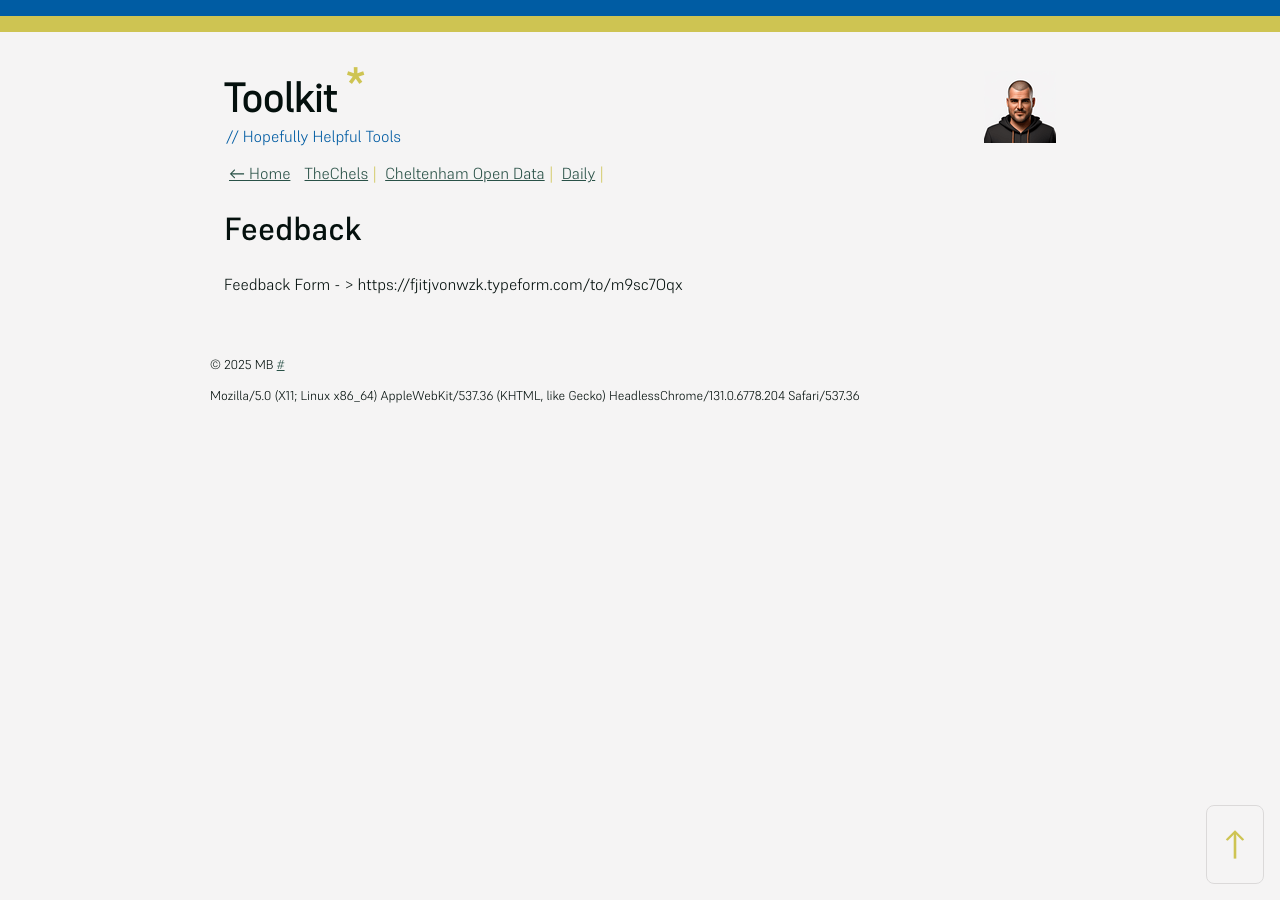
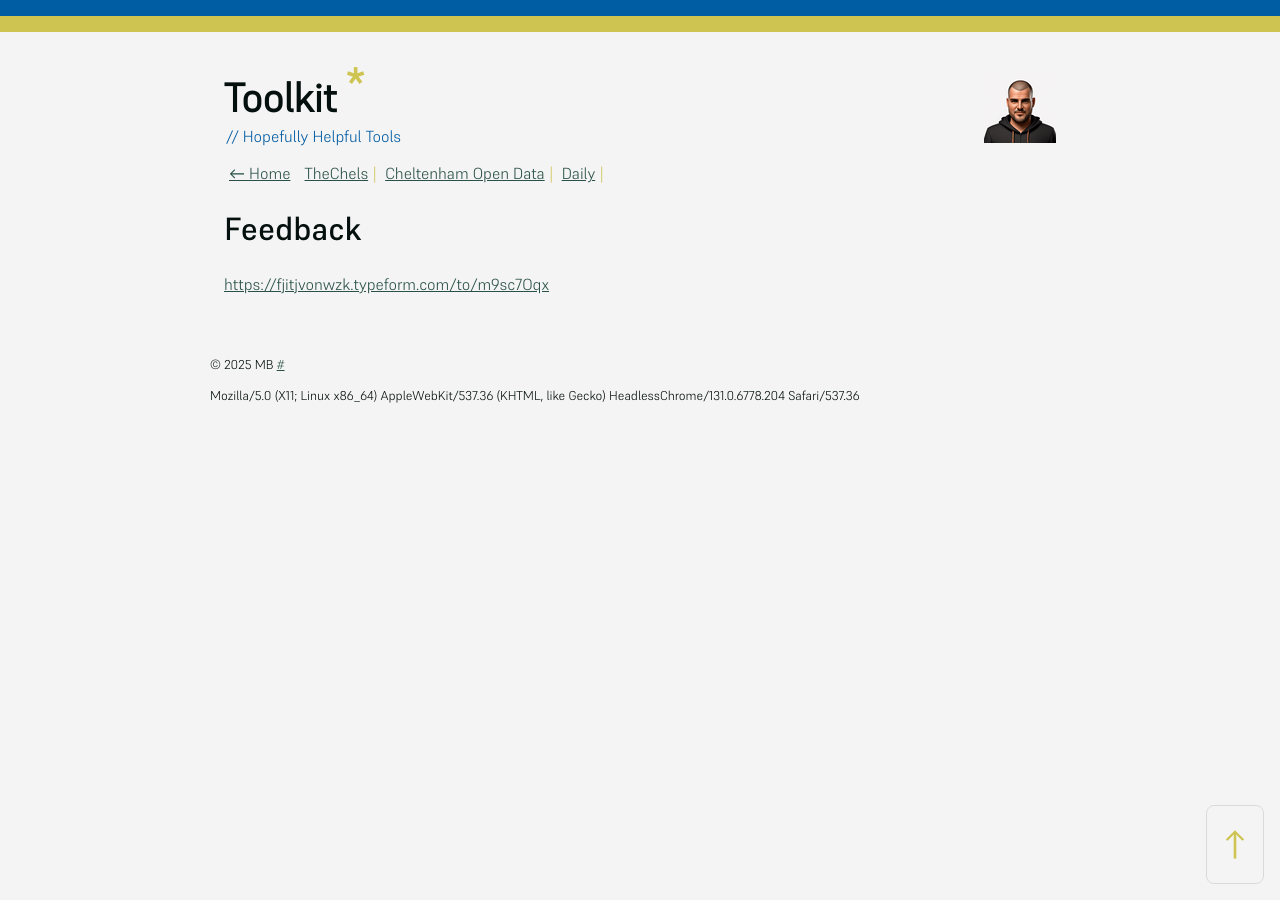
Before and after one commit to mat-0/Tools.TheChels.uk, a Jekyll site: the page built from _pages/ensemblist/feedback.md, in a window 1280 px wide. Built offline with Jekyll 4.4.1, drawn with Linux system fonts in a browser that asks for light colours.

Commit message:
Update feedback.md

```diff
--- a/_pages/ensemblist/feedback.md
+++ b/_pages/ensemblist/feedback.md
@@ -6,4 +6,4 @@ seo: feedback form
 
 ---
 
-Feedback Form - > https://fjitjvonwzk.typeform.com/to/m9sc7Oqx
+<https://fjitjvonwzk.typeform.com/to/m9sc7Oqx>
```
